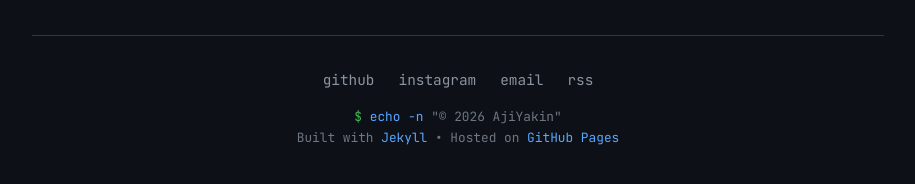
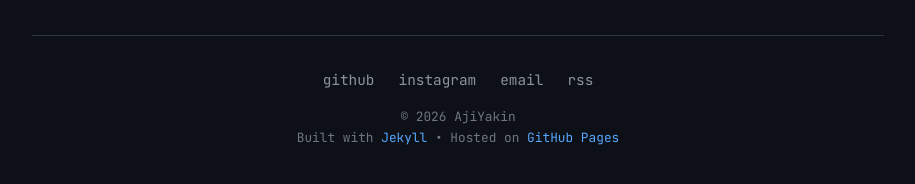
Before and after one commit to theikalman/theikalman.github.io, a Jekyll site: the page built from index.html, in a window 1280 px wide and 900 px high, scrolled down 1708 px. Shown: the part 707-891 px from the top of the window, without its empty margins (182-1097 px from the left). Built offline with Jekyll 4.4.1, drawn with Linux system fonts in a browser that asks for light colours; the list of posts is cut into pages by our own code.

Commit message:
Simplify footer HTML structure
Removed unnecessary span elements from footer.

```diff
--- a/_includes/footer.html
+++ b/_includes/footer.html
@@ -6,7 +6,7 @@
         <a href="/feed.xml">rss</a>
     </div>
     <p class="footer-text">
-        <span class="prompt">$</span> <span class="prompt-user">echo -n</span> "© 2026 AjiYakin"<br>
+        © 2026 AjiYakin<br>
         <span class="text-muted">Built with <a href="https://jekyllrb.com" target="_blank" rel="noopener">Jekyll</a> • Hosted on <a href="https://pages.github.com" target="_blank" rel="noopener">GitHub Pages</a></span>
     </p>
 </footer>
```
